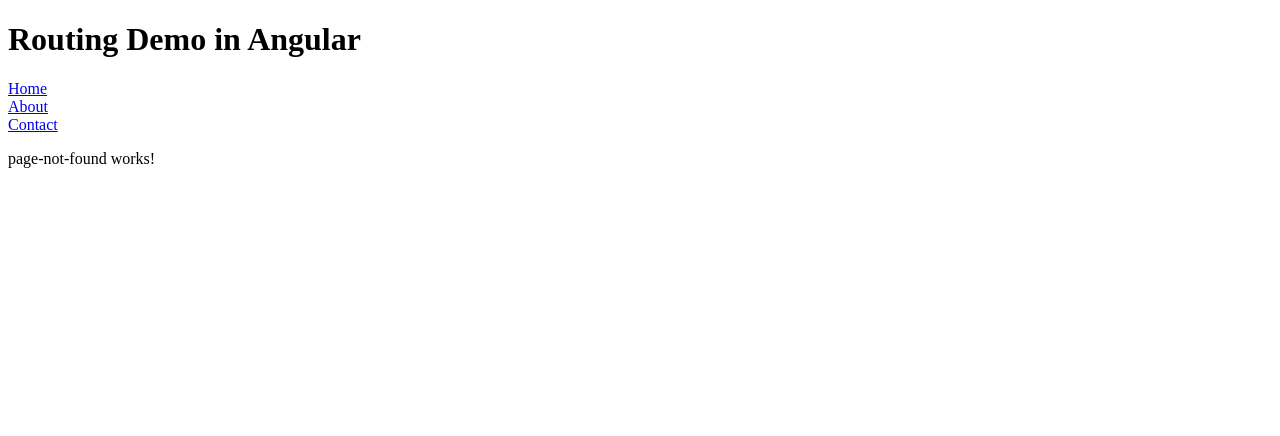
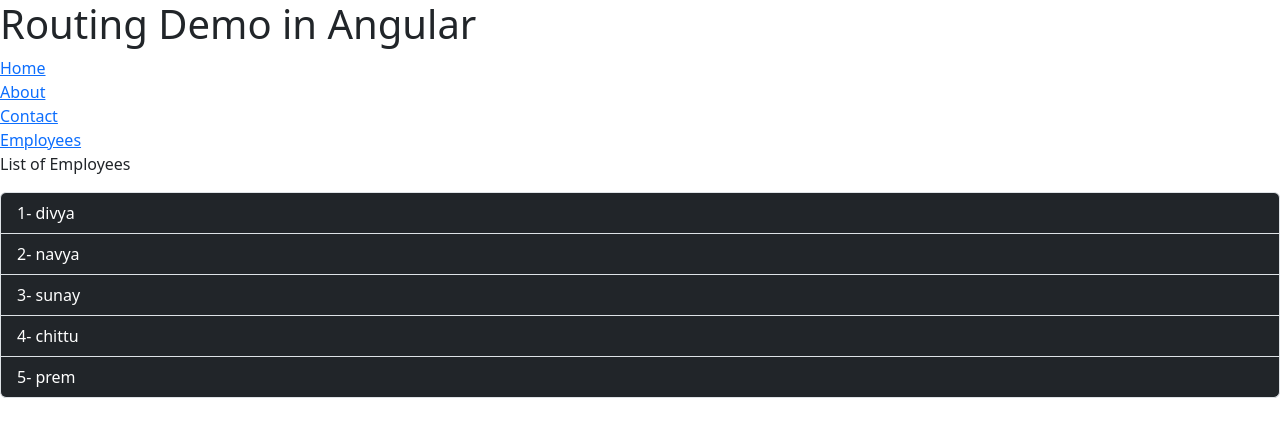
Before and after one commit to kdivyaswarnkar/Angular_RoutingDemo, an Angular app: page /employees in a window 1280 px wide. Shown: the top 436 px of the page. Built offline with nearby package versions, Linux system fonts and the light colour scheme.

Commit message:
Route Parameter | Dynamic Routing In Angular

```diff
--- a/src/app/app-routing.module.ts
+++ b/src/app/app-routing.module.ts
@@ -4,12 +4,16 @@
 import { AboutComponent } from './about/about.component';
 import { ContactComponent } from './contact/contact.component';
 import { PageNotFoundComponent } from './page-not-found/page-not-found.component';
+import { EmployeesListComponent } from './employees-list/employees-list.component';
+import { EmployeeDetailsComponent } from './employee-details/employee-details.component';
 
 const routes: Routes = [
 {path:'',redirectTo:'/home',pathMatch:'full'},
 {path:'home',component:HomeComponent},
 {path:'about',component:AboutComponent},
 {path:'contact',component:ContactComponent},
+{path:'employees',component:EmployeesListComponent},
+{path:'employees/:id',component:EmployeeDetailsComponent},
 {path:'**',component:PageNotFoundComponent}
 ];
 
--- a/src/app/app.component.html
+++ b/src/app/app.component.html
@@ -6,4 +6,9 @@
 <br/>
 <a routerLink="contact">Contact</a>
 
+<br/>
+
+<a routerLink="employees">Employees</a>
+
+
 <router-outlet></router-outlet>
--- a/src/app/app.module.ts
+++ b/src/app/app.module.ts
@@ -7,6 +7,8 @@
 import { AboutComponent } from './about/about.component';
 import { ContactComponent } from './contact/contact.component';
 import { PageNotFoundComponent } from './page-not-found/page-not-found.component';
+import { EmployeesListComponent } from './employees-list/employees-list.component';
+import { EmployeeDetailsComponent } from './employee-details/employee-details.component';
 
 @NgModule({
   declarations: [
@@ -14,7 +16,9 @@
     HomeComponent,
     AboutComponent,
     ContactComponent,
-    PageNotFoundComponent
+    PageNotFoundComponent,
+    EmployeesListComponent,
+    EmployeeDetailsComponent
   ],
   imports: [
     BrowserModule,
--- /dev/null
+++ b/src/app/employee-details/employee-details.component.html
@@ -0,0 +1,3 @@
+<p>employee-details works!</p>
+
+<h2>You have selected employee with id ={{EmpId}}</h2>
--- /dev/null
+++ b/src/app/employee-details/employee-details.component.ts
@@ -0,0 +1,19 @@
+import { Component } from '@angular/core';
+import {ActivatedRoute} from '@angular/router';
+@Component({
+  selector: 'app-employee-details',
+  templateUrl: './employee-details.component.html',
+  styleUrls: ['./employee-details.component.css']
+})
+export class EmployeeDetailsComponent {
+
+  public EmpId:any;
+
+constructor(private route:ActivatedRoute) {
+}
+ngOnInit() :void
+{
+ let id=this.route.snapshot.paramMap.get('id');
+ this.EmpId=id;
+}
+}
--- /dev/null
+++ b/src/app/employees-list/employees-list.component.html
@@ -0,0 +1,7 @@
+<p>List of Employees</p>
+
+<ul class="list-group">
+    <li (click)="EmpClick(employee)" class="list-group-item bg-dark text-white" *ngFor="let employee of MyEmployees">
+        {{employee.id}}- {{employee.name}}
+    </li>
+</ul>
--- /dev/null
+++ b/src/app/employees-list/employees-list.component.ts
@@ -0,0 +1,29 @@
+import { Component } from '@angular/core';
+import { Router } from '@angular/router';
+
+@Component({
+  selector: 'app-employees-list',
+  templateUrl: './employees-list.component.html',
+  styleUrls: ['./employees-list.component.css']
+})
+export class EmployeesListComponent {
+MyEmployees=[
+  {"id":1,"name":"divya"},
+  {"id":2,"name":"navya"},
+  {"id":3,"name":"sunay"},
+  {"id":4,"name":"chittu"},
+  {"id":5,"name":"prem"}
+]
+
+constructor(private router:Router) {
+
+}
+EmpClick(employee:any)
+{
+   this.router.navigate(['/employees',employee.id]);
+}
+ngOnInit():void
+{
+
+}
+}
--- a/src/index.html
+++ b/src/index.html
@@ -6,6 +6,8 @@
   <base href="/">
   <meta name="viewport" content="width=device-width, initial-scale=1">
   <link rel="icon" type="image/x-icon" href="favicon.ico">
+  <link href="https://cdn.jsdelivr.net/npm/bootstrap@5.3.1/dist/css/bootstrap.min.css" rel="stylesheet" integrity="sha384-4bw+/aepP/YC94hEpVNVgiZdgIC5+VKNBQNGCHeKRQN+PtmoHDEXuppvnDJzQIu9" crossorigin="anonymous">
+  <script src="https://cdn.jsdelivr.net/npm/bootstrap@5.3.1/dist/js/bootstrap.bundle.min.js" integrity="sha384-HwwvtgBNo3bZJJLYd8oVXjrBZt8cqVSpeBNS5n7C8IVInixGAoxmnlMuBnhbgrkm" crossorigin="anonymous"></script>
 </head>
 <body>
   <app-root></app-root>
```
Also changed, not shown: src/app/employee-details/employee-details.component.css (added), src/app/employees-list/employees-list.component.css (added), 2 other files (tests, documents, lock files or other folders).
